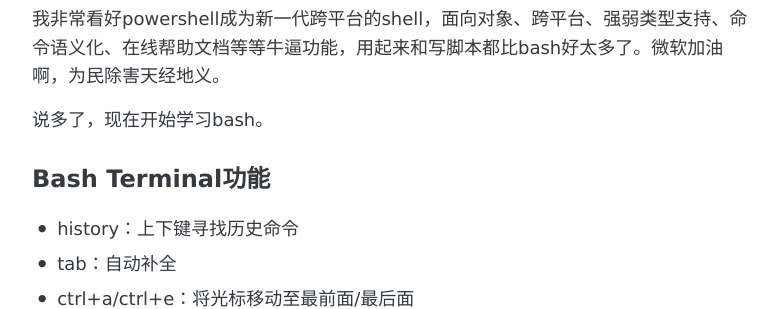
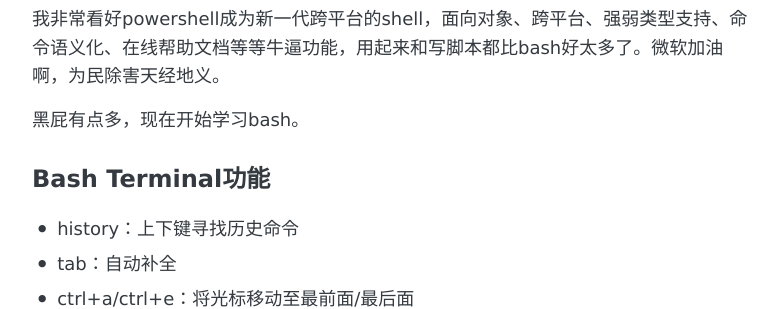
Before and after one commit to ExcitedSpider/archive.excitedspider.github.io, a Jekyll site: the page built from _posts/2019-5-17-重新学习Bash脚本(一).md, in a window 1280 px wide and 900 px high, scrolled down 358 px. Shown: the part 151-460 px from the top of the window, without its empty margins (248-1031 px from the left). Built offline with Jekyll 4.4.1, drawn with Linux system fonts in a browser that asks for light colours.

Commit message:
2019/5/17 20:48 by

```diff
--- a/_posts/2019-5-17-重新学习Bash脚本(一).md
+++ b/_posts/2019-5-17-重新学习Bash脚本(一).md
@@ -15,7 +15,7 @@
 
 我非常看好powershell成为新一代跨平台的shell，面向对象、跨平台、强弱类型支持、命令语义化、在线帮助文档等等牛逼功能，用起来和写脚本都比bash好太多了。微软加油啊，为民除害天经地义。
 
-说多了，现在开始学习bash。
+黑屁有点多，现在开始学习bash。
 
 ## Bash Terminal功能
 
```
